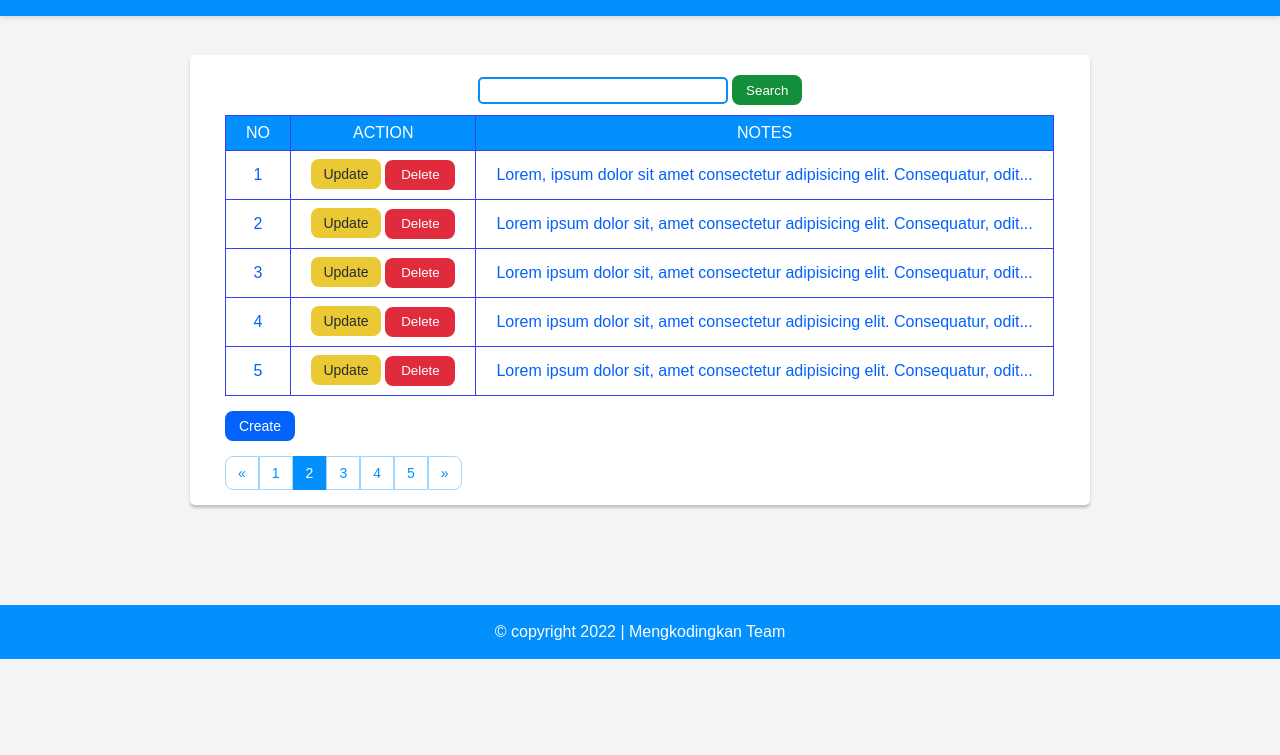
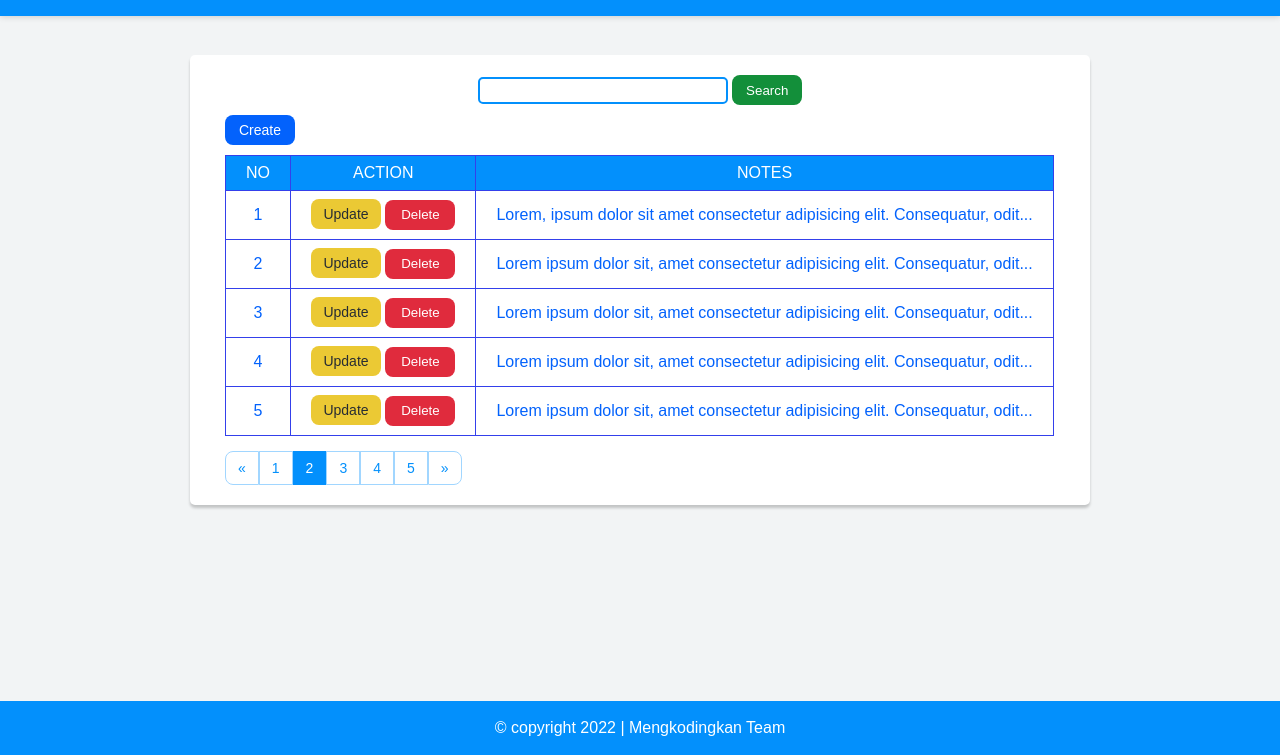
Before and after one commit to Mengkodingkan/notes, a plain HTML site: page frontend/index.html in a window 1280 px wide. Shown: the part 45-800 px from the top of the page. Drawn offline with Linux system fonts and the light colour scheme.

Commit message:
change button position and fix footer

```diff
--- a/frontend/css/style.css
+++ b/frontend/css/style.css
@@ -102,7 +102,7 @@ main {
     height: 30px;
     width: 70px;
     border-radius: 8px;
-    margin-top: 15px;
+    margin-bottom: 10px;
     line-height: 30px;
     text-align: center;
     outline: none;
@@ -182,4 +182,7 @@ footer {
     color: #fff;
     background-color: #0390fc;
     padding: 2px;
+    position: fixed;
+    bottom: 0;
+    width: 100%;
 }
--- a/frontend/index.html
+++ b/frontend/index.html
@@ -26,6 +26,7 @@
         </div>
 
         <div class="table-content">
+          <a href="create.html" class="btn-custom4" type="submit">Create</a>
           <table class="table">
             <tr>
               <th>NO</th>
@@ -88,7 +89,7 @@
               </td>
             </tr>
           </table>
-          <a href="create.html" class="btn-custom4" type="submit">Create</a>
+
 
           <div class="pagination">
             <a href="#">&laquo;</a>
```
